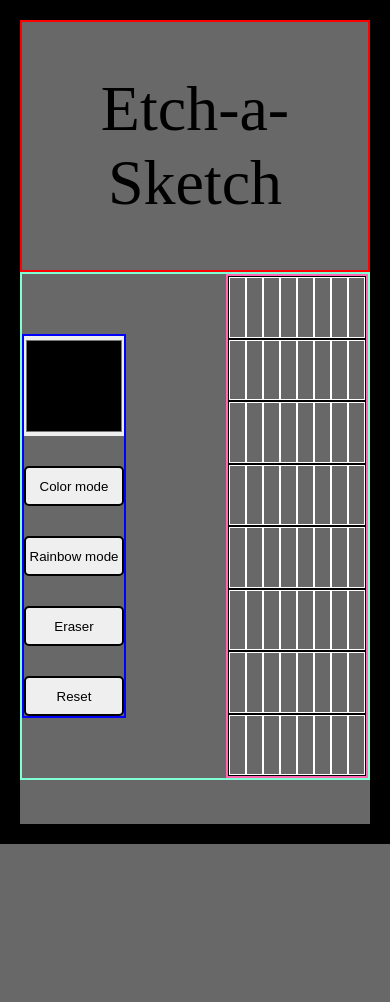
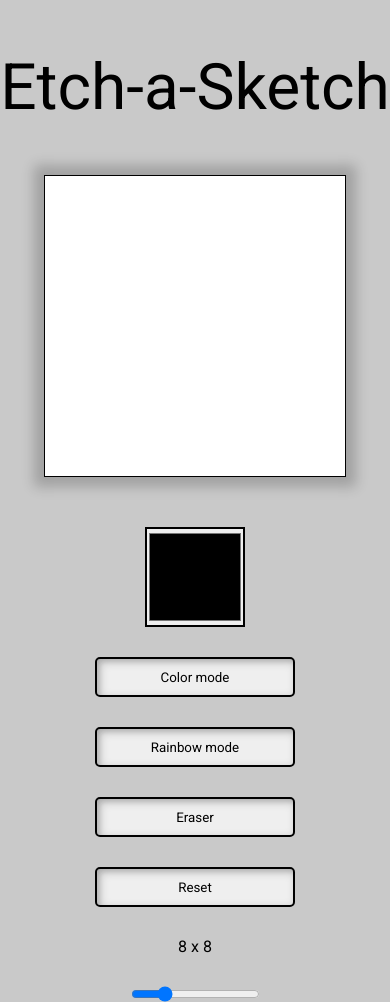
Before and after one commit to cgilut/Etch-a-Sketch, a plain HTML site: page index.html in a window 390 px wide. Before the commit the page ends 844 px from the top, so only its background shows below. Drawn offline with Linux system fonts and the light colour scheme.

Commit message:
Finish design except for the slider

```diff
--- a/index.html
+++ b/index.html
@@ -5,6 +5,9 @@
     <meta name="viewport" content="width=device-width, initial-scale=1.0">
     <title>Document</title>
     <link rel="stylesheet" href="styles.css">
+    <link rel="preconnect" href="https://fonts.googleapis.com">
+    <link rel="preconnect" href="https://fonts.gstatic.com" crossorigin>
+    <link href="https://fonts.googleapis.com/css2?family=Roboto:ital,wght@0,100;0,300;0,400;0,500;0,700;0,900;1,100;1,300;1,400;1,500;1,700;1,900&display=swap" rel="stylesheet">
 </head>
 <body>
     <header>
@@ -18,6 +21,8 @@
                 <button class="button" id="buttonRainbow">Rainbow mode</button>
                 <button class="button" id="buttonEraser">Eraser</button>
                 <button class="button" id="buttonReset">Reset</button>
+                <div class="gridSize">8 x 8</div>
+                <input type="range" class="gridSizeSlider" value="16" min="1" max="64">
             </div>
         <div class="main-container__drawing-board"></div>
     </div>
--- a/styles.css
+++ b/styles.css
@@ -1,6 +1,7 @@
 * {
     margin: 0;
     padding: 0;
+    font-family: "Roboto", sans-serif;
 }
 
 html {
@@ -8,9 +9,9 @@ html {
 }
 
 body {
-    background-color: #686868;
+    background-color: #c9c9c9;
     min-height: 100%;
-    border: 20px solid black;
+    /* border: 20px solid black; */
     margin: 0;
     padding: 0;
     box-sizing: border-box;
@@ -19,12 +20,12 @@ body {
 header {
     text-align: center;
     font-size: 4rem;
-    border: 2px solid red;
+    /* border: 2px solid red; */
     padding: 50px 0;
 }
 
 .main-container {
-    border: 2px solid aquamarine;
+    /* border: 2px solid aquamarine; */
     display: flex;
     align-items: center;
     justify-content: flex-start;
@@ -34,7 +35,7 @@ header {
 }
 
 .main-container__controls {
-    border: 2px solid blue;
+    /* border: 2px solid blue; */
     max-width: 200px;
     width: 100%;
     display: flex;
@@ -47,7 +48,14 @@ header {
 .colorPicker {
     width: 100px;
     height: 100px;
-    border: none;
+    border: 2px solid black;
+    transition: transform 100ms ease-in-out;
+}
+
+.colorPicker:hover {
+    transform: scale(1.1);
+    cursor: pointer;
+    box-shadow: 0px 0px 5px 1px #000;
 }
 
 .button {
@@ -55,31 +63,59 @@ header {
     height: 40px;
     border: 2px solid #000000;
     border-radius: 5px;
+    box-shadow: 3px 3px 4px rgba(0,0,0,0.1) inset,
+                3px 3px 10px rgba(0,0,0,0.2) inset;
+    transition: transform 100ms ease-in-out;
+}
+
+.button:hover {
+    box-shadow: 3px 3px 4px rgba(0,0,0,0.1),
+                3px 3px 10px rgba(0,0,0,0.2);
+    transform: scale(1.1);
+    background-color: greenyellow;
+    cursor: pointer;
 }
 
 .main-container__drawing-board {
     width: 500px;
     height: 500px;
-    border: 2px solid hotpink;
+    /* border: 2px solid hotpink; */
     display: flex;
     flex-direction: column;
+    background-color: #fff;
+    border: 1px solid #000000;
+    box-shadow: 0 0 12px 10px rgba(0,0,0,0.2);
 }
 
-
 .row {
-    /* height: 30px; */
-    /* width: 30px; */
-    border: 1px solid black;
+    /* border: 1px solid black; */
     box-sizing: border-box;
     display: flex;
     flex: 1;
 }
 
 .pixel {
-    /* height: 30px; */
-    /* width: 30px; */
-    border: 1px solid rgb(255, 255, 255);
+    /* border: 1px solid rgb(255, 255, 255); */
     box-sizing: border-box;
     display: flex;
     flex: 1;
 }
+
+@media (max-width: 870px) {
+    .main-container {
+        gap: 50px;
+    }
+}
+
+@media (max-width: 810px) {
+    .main-container {
+        flex-direction: column-reverse;
+    }
+}
+
+@media (max-width: 570px) {
+    .main-container__drawing-board {
+        height: 300px;
+        width: 300px;
+    }
+}
```
